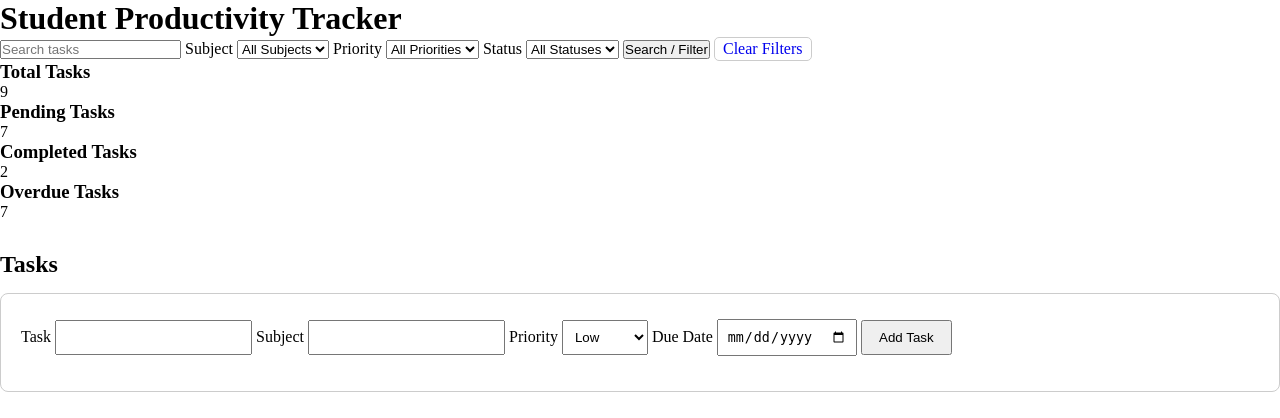
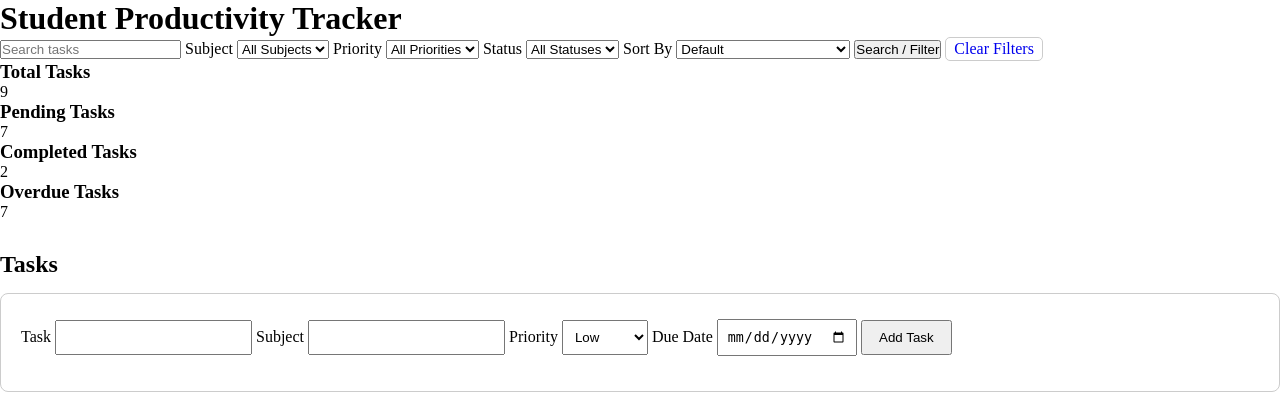
Before and after one commit to Bahula21/Student-Productivity-Tracker, a Flask app: page / in a window 1280 px wide. Shown: the top 418 px of the page. Run offline with Flask 3, Linux system fonts and the light colour scheme; data comes from the database, SQL or seed files in the repository.

Commit message:
Add task sorting by due date

```diff
--- a/app.py
+++ b/app.py
@@ -42,6 +42,7 @@ def home():
     filter_subject = request.args.get("subject", "")
     priority = request.args.get("priority", "")
     status = request.args.get("status", "")
+    sort = request.args.get("sort", "")
 
     if request.method == "POST":
         task = request.form["task"]
@@ -83,9 +84,15 @@ def home():
 
     if conditions:
         query = "SELECT * FROM tasks WHERE " + " AND ".join(conditions)
-        cursor.execute(query, values)
     else:
-        cursor.execute("SELECT * FROM tasks")
+        query = "SELECT * FROM tasks"
+
+    if sort == "due_asc":
+        query += " ORDER BY due_date ASC"
+    elif sort == "due_desc":
+        query += " ORDER BY due_date DESC"
+
+    cursor.execute(query, values)
 
 
     tasks = [list(task) for task in cursor.fetchall()]
--- a/templates/index.html
+++ b/templates/index.html
@@ -38,6 +38,13 @@
                     <option value="">All Statuses</option>
                     <option value="1" {% if status == "1" %}selected{% endif %}>Pending</option>
                     <option value="2" {% if status == "2" %}selected{% endif %}>Completed</option>
+                </select>
+
+                <label>Sort By</label>
+                <select name="sort">
+                    <option value="">Default</option>
+                    <option value="due_asc">Due Date — Earliest First</option>
+                    <option value="due_desc">Due Date — Latest First </option>
                 </select>
 
                 <button type="submit">Search / Filter</button>
```
